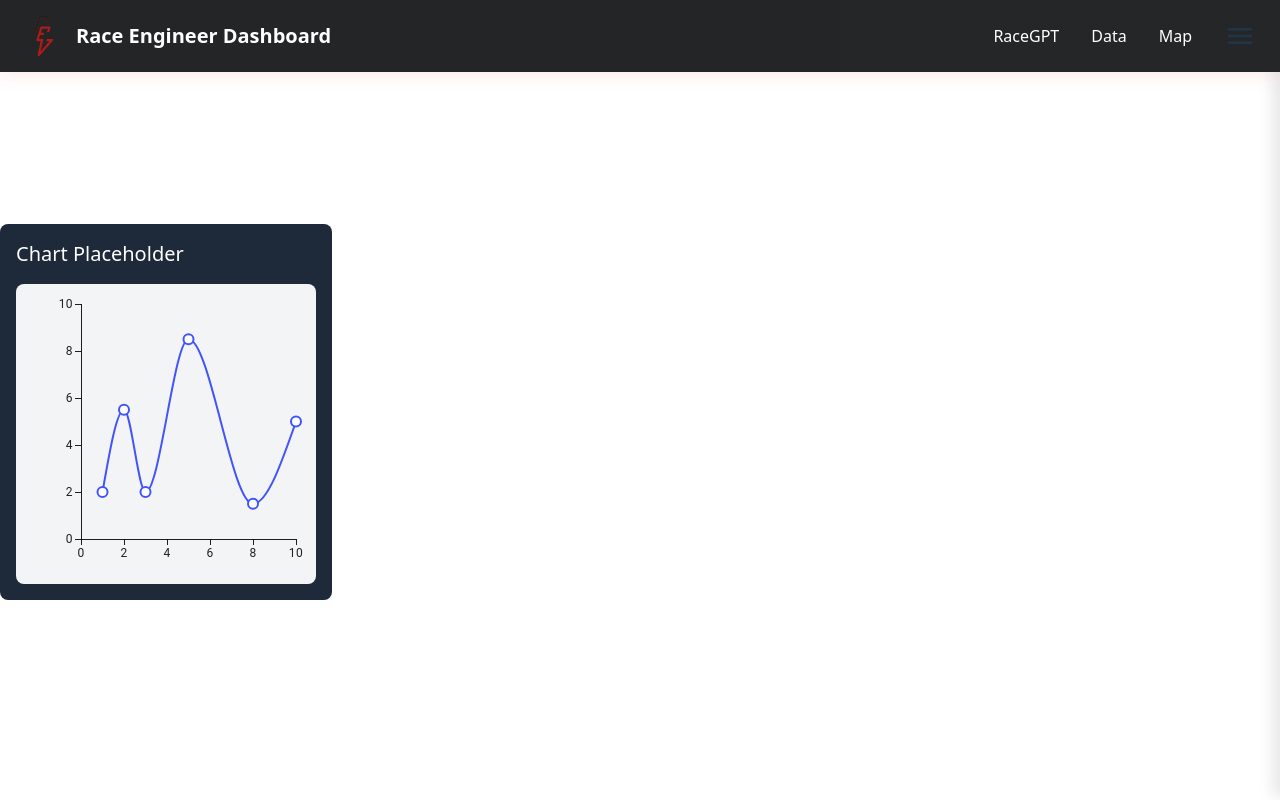
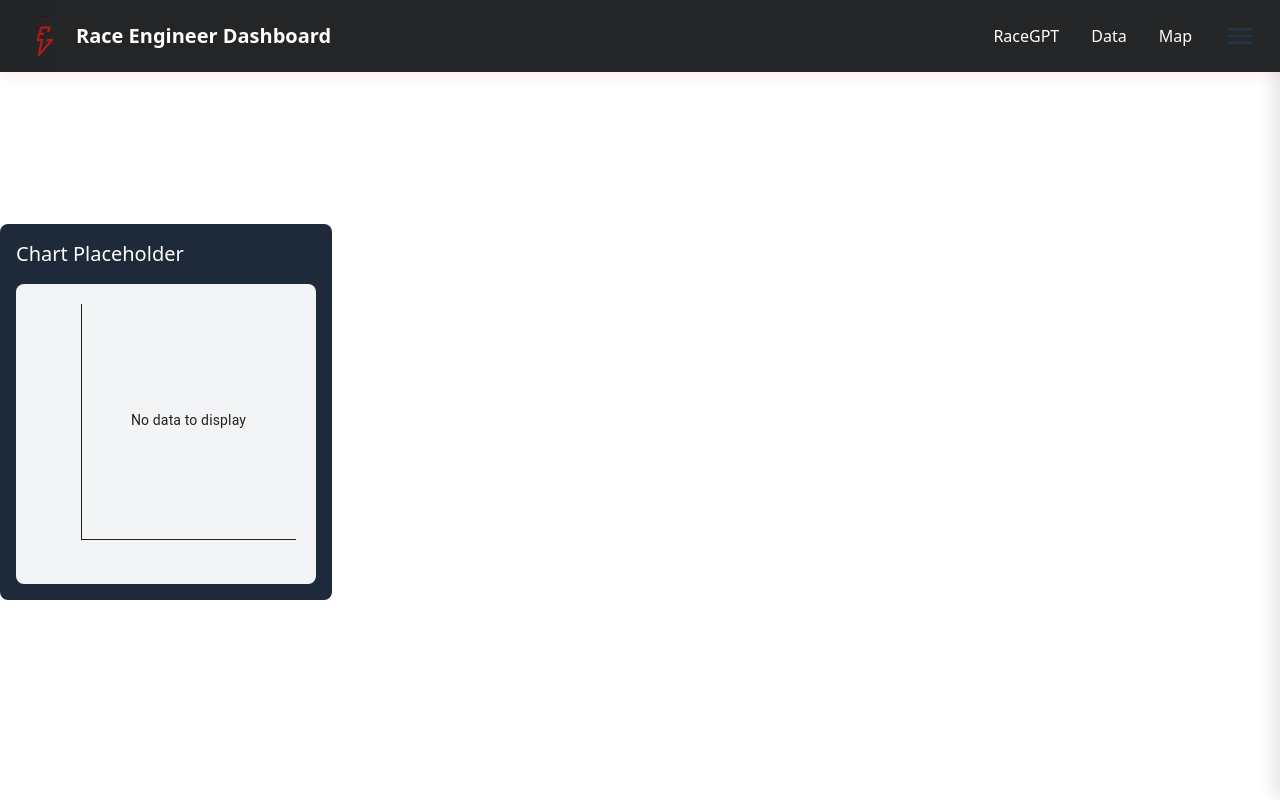
Before and after one commit to cornellev/RaceEngineerDashboard, a React (Vite) app in the folder frontend/: page / in a window 1280 px wide. Built offline with nearby package versions, Linux system fonts and the light colour scheme; no server answers.

Commit message:
Chart placeholder display

```diff
--- a/frontend/src/components/Chart.tsx
+++ b/frontend/src/components/Chart.tsx
@@ -1,15 +1,30 @@
+import { useState, useEffect } from "react";
 import { LineChart } from "@mui/x-charts/LineChart";
+import socket from "../utils/Socket";
 
 export default function Chart() {
+  const [time, setTime] = useState<number[]>([]);
+  const [voltage, setVoltage] = useState<number[]>([]);
+
+  useEffect(() => {
+    const unsubscribe = socket.subscribe((data) => {
+      console.log("Received data from backend:", JSON.stringify(data));
+      setTime((prev) => [...prev, data.seq]);
+      setVoltage((prev) => [...prev, data.voltage]);
+    });
+
+    return () => unsubscribe();
+  }, []);
+
   return (
     <div className="w-full h-full bg-gray-800 rounded-lg p-4">
       <h2 className="text-white text-xl mb-4">Chart Placeholder</h2>
       <div className="w-full h-full bg-gray-100 rounded-lg flex items-center justify-center">
         <LineChart
-          xAxis={[{ data: [1, 2, 3, 5, 8, 10] }]}
+          xAxis={[{ data: time }]}
           series={[
             {
-              data: [2, 5.5, 2, 8.5, 1.5, 5],
+              data: voltage,
             },
           ]}
           height={300}
```
Also changed, not shown: 1 other file (tests, documents, lock files or other folders).
